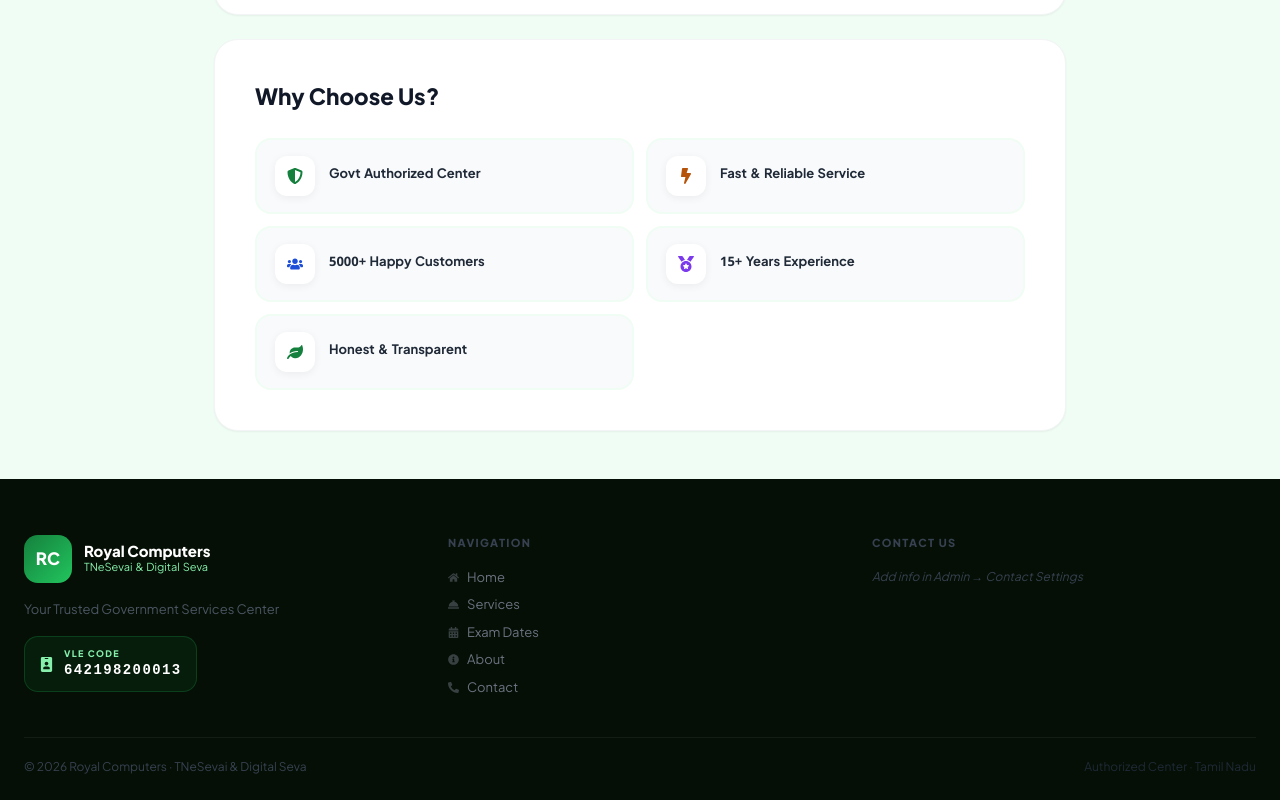
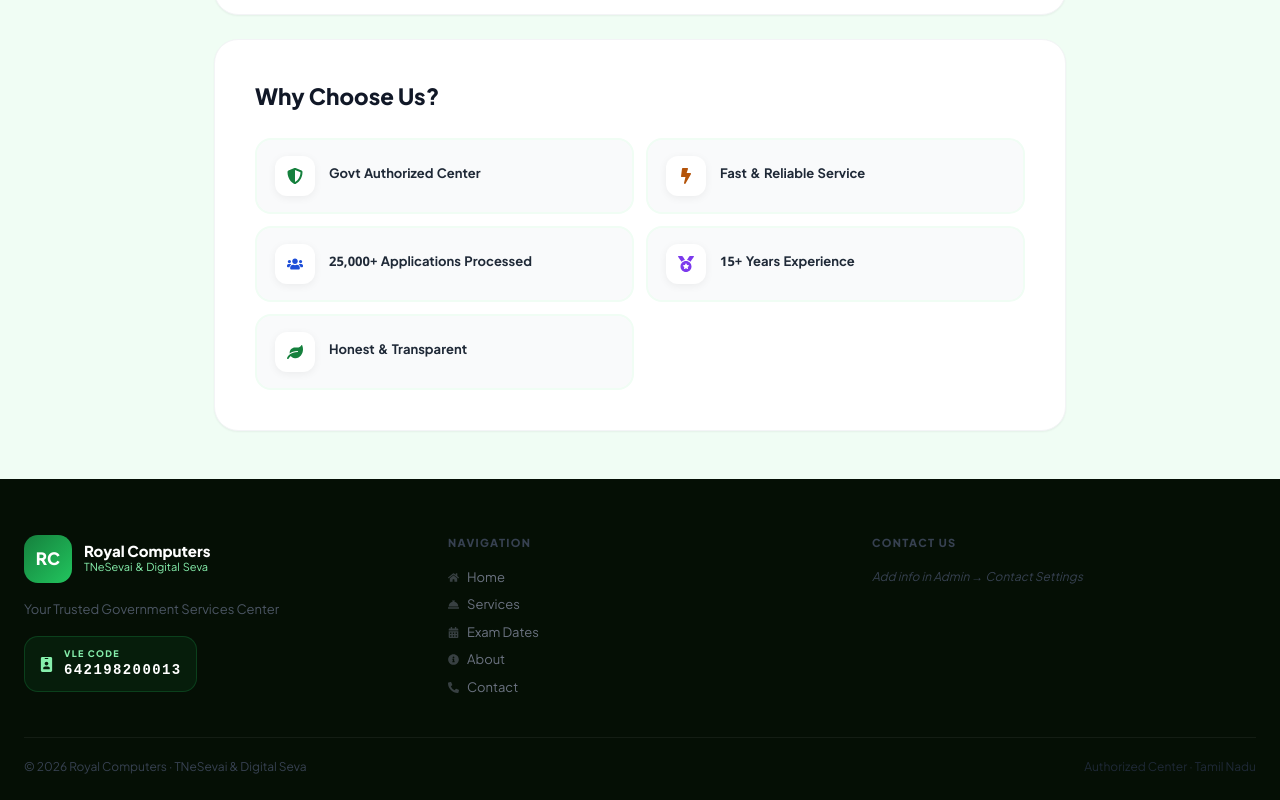
Before and after one commit to mdaroyaltech/tnesevai-website, a React (Create React App) app: page /about in a window 1280 px wide. Shown: the part 2056-2856 px from the top of the page. Built offline with nearby package versions, Linux system fonts and the light colour scheme; no server answers; the database is empty.

Commit message:
Exp Changed

```diff
--- a/src/pages/public/AboutPage.js
+++ b/src/pages/public/AboutPage.js
@@ -33,7 +33,12 @@ const BRANDS = ['HP', 'Dell', 'Lenovo', 'Asus', 'Acer', 'Apple', 'Canon', 'Epson
 const WHY = [
   { icon: <FaShieldAlt />, en: 'Govt Authorized Center', ta: 'அரசு அங்கீகரிக்கப்பட்ட மையம்', color: '#15803d' },
   { icon: <FaBolt />, en: 'Fast & Reliable Service', ta: 'வேகமான & நம்பகமான சேவை', color: '#b45309' },
-  { icon: <FaUsers />, en: '5000+ Happy Customers', ta: '5000+ திருப்தியான வாடிக்கையாளர்கள்', color: '#1d4ed8' },
+  {
+    icon: <FaUsers />,
+    en: '25,000+ Applications Processed',
+    ta: '25,000+ விண்ணப்பங்கள் செயல்படுத்தப்பட்டது',
+    color: '#1d4ed8'
+  },
   { icon: <FaMedal />, en: '15+ Years Experience', ta: '15+ ஆண்டுகள் அனுபவம்', color: '#7c3aed' },
   { icon: <FaLeaf />, en: 'Honest & Transparent', ta: 'நேர்மையான & வெளிப்படையான', color: '#15803d' },
 ];
--- a/src/pages/public/HomePage.js
+++ b/src/pages/public/HomePage.js
@@ -13,7 +13,12 @@ import {
 } from 'react-icons/fa';
 
 const STATS = [
-  { icon: '👨‍👩‍👧', value: '5000+', label: 'Customers', labelTa: 'வாடிக்கையாளர்கள்' },
+  {
+    icon: '📄',
+    value: '25,000+',
+    label: 'Applications Processed',
+    labelTa: 'செயல்படுத்தப்பட்ட விண்ணப்பங்கள்'
+  },
   { icon: '⚡', value: '24hr', label: 'Fast Service', labelTa: 'வேக சேவை' },
   { icon: '✅', value: '100%', label: 'Authorized', labelTa: 'அங்கீகரிக்கப்பட்டது' },
   { icon: '🏆', value: '15+', label: 'Yrs Experience', labelTa: 'ஆண்டுகள் அனுபவம்' },
@@ -156,7 +161,7 @@ export default function HomePage() {
 
               {/* Mini stats — 3 across, always visible */}
               <div className="anim-slide-up d6" style={{ display: 'flex', gap: 'clamp(16px,4vw,32px)', flexWrap: 'wrap' }}>
-                {[{ v: '5000+', l: 'Customers' }, { v: '73+', l: 'Services' }, { v: '15+', l: 'Years' }].map((s, i) => (
+                {[{ v: '25,000+', l: 'Applications Processed' }, { v: '73+', l: 'Services' }, { v: '15+', l: 'Years' }].map((s, i) => (
                   <div key={i}>
                     <p style={{ color: 'white', fontWeight: 900, fontSize: 'clamp(18px,3vw,22px)', lineHeight: 1 }}>{s.v}</p>
                     <p style={{ color: 'rgba(255,255,255,0.4)', fontSize: 11, fontWeight: 600, letterSpacing: '0.05em' }}>{s.l}</p>
@@ -381,7 +386,13 @@ export default function HomePage() {
             {[
               { icon: <FaShieldAlt style={{ fontSize: '2rem', color: '#15803d' }} />, title: 'Govt Authorized', titleTa: 'அரசு அங்கீகரிக்கப்பட்டது', desc: 'Official TNeSevai & Digital Seva center', descTa: 'அதிகாரப்பூர்வ மையம்' },
               { icon: <FaBolt style={{ fontSize: '2rem', color: '#f59e0b' }} />, title: 'Fast & Reliable', titleTa: 'வேகமான & நம்பகமான', desc: 'Quick processing, zero delays', descTa: 'விரைவான சேவை' },
-              { icon: <FaUsers style={{ fontSize: '2rem', color: '#15803d' }} />, title: '5000+ Customers', titleTa: '5000+ வாடிக்கையாளர்கள்', desc: 'Happy customers across the region', descTa: 'திருப்தியான வாடிக்கையாளர்கள்' },
+              {
+                icon: <FaUsers style={{ fontSize: '2rem', color: '#15803d' }} />,
+                title: '25,000+ Applications Processed',
+                titleTa: '25,000+ விண்ணப்பங்கள் செயல்படுத்தப்பட்டது',
+                desc: 'Across Tamil Nadu',
+                descTa: 'தமிழ்நாடு முழுவதும் சேவைகள் வழங்கப்பட்டது'
+              },
             ].map((item, i) => (
               <div key={i} className={`trust-item reveal`} style={{ transitionDelay: `${i * 0.1}s`, border: '2px solid #f0fdf4' }}>
                 <div style={{ marginBottom: 16 }}>{item.icon}</div>
```
